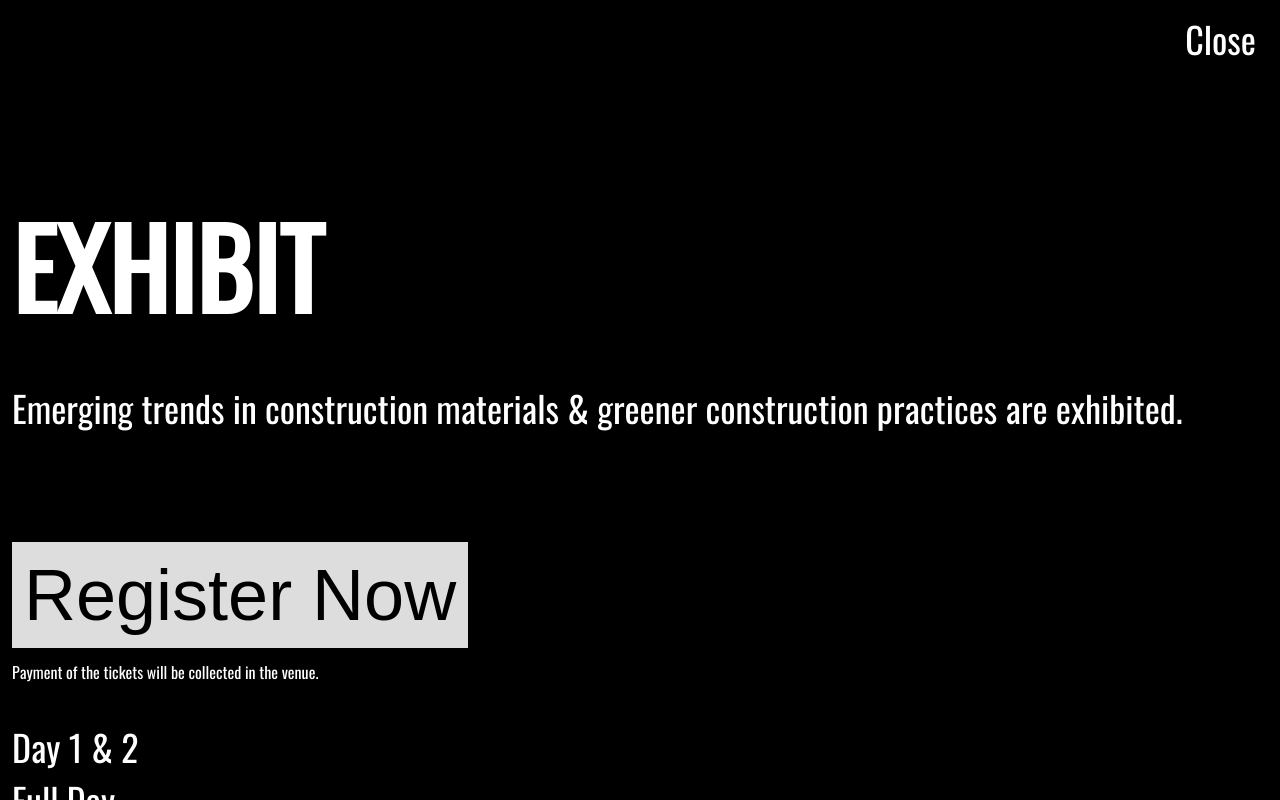
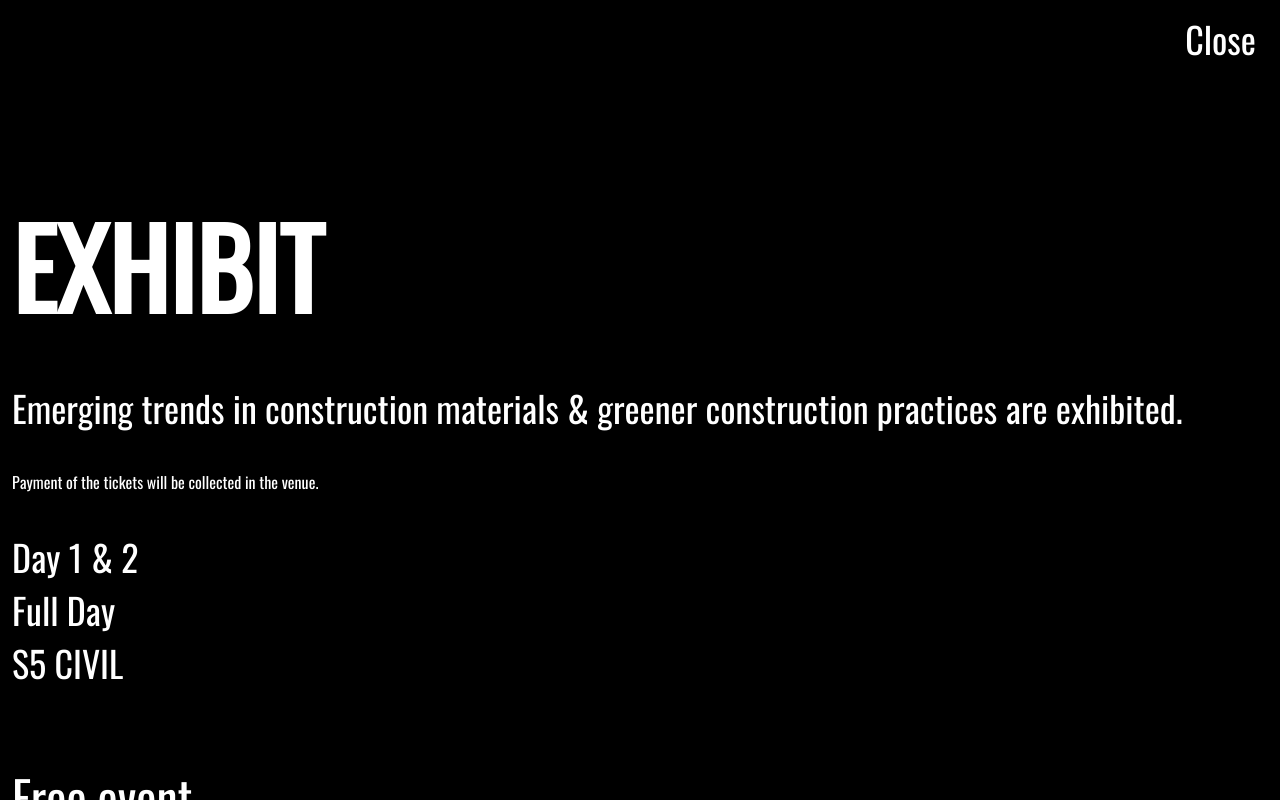
Before and after one commit to jagannathBhat/Ashwamedha19, a plain HTML site: page index.html in a window 1280 px wide. Both pictures are taken after a click on the element "EXHIBIT". Shown: the part 5309-6109 px from the top of the page. Drawn offline with Linux system fonts and the light colour scheme.

Commit message:
update events

```diff
--- a/index.html
+++ b/index.html
@@ -154,7 +154,12 @@
             document.getElementById('eTitle').innerText = e.hasOwnProperty('name') ? e.name : ''
             document.getElementById('eSub').innerText = e.hasOwnProperty('sub') ? e.sub : ''
             document.getElementById('eDesc').innerText = e.hasOwnProperty('desc') ? e.desc : ''
-            document.getElementById('buyTickets').setAttribute('href', e.name === 'PROJECT R' ? 'http://bit.ly/Rregistration' : 'https://www.yepdesk.com/buy-tickets/5db04f6ae4b0306426d58832')
+            if (e.hasOwnProperty('name') && e.name != 'EXHIBIT') {
+                document.getElementById('buyTickets').style.display = 'inline-block'
+                document.getElementById('buyTickets').setAttribute('href', e.name === 'PROJECT R' ? 'http://bit.ly/Rregistration' : 'https://www.yepdesk.com/buy-tickets/5db04f6ae4b0306426d58832')
+            }
+            else if (e.hasOwnProperty('name') && e.name === 'EXHIBIT')
+                document.getElementById('buyTickets').style.display = 'none'
             if (e.hasOwnProperty('day') && e.hasOwnProperty('time') & e.hasOwnProperty('venue'))
                 document.getElementById('eTimeVenue').innerHTML = e.day + '<br>' + e.time + '<br>' + e.venue
             if (e.hasOwnProperty('price'))
```
